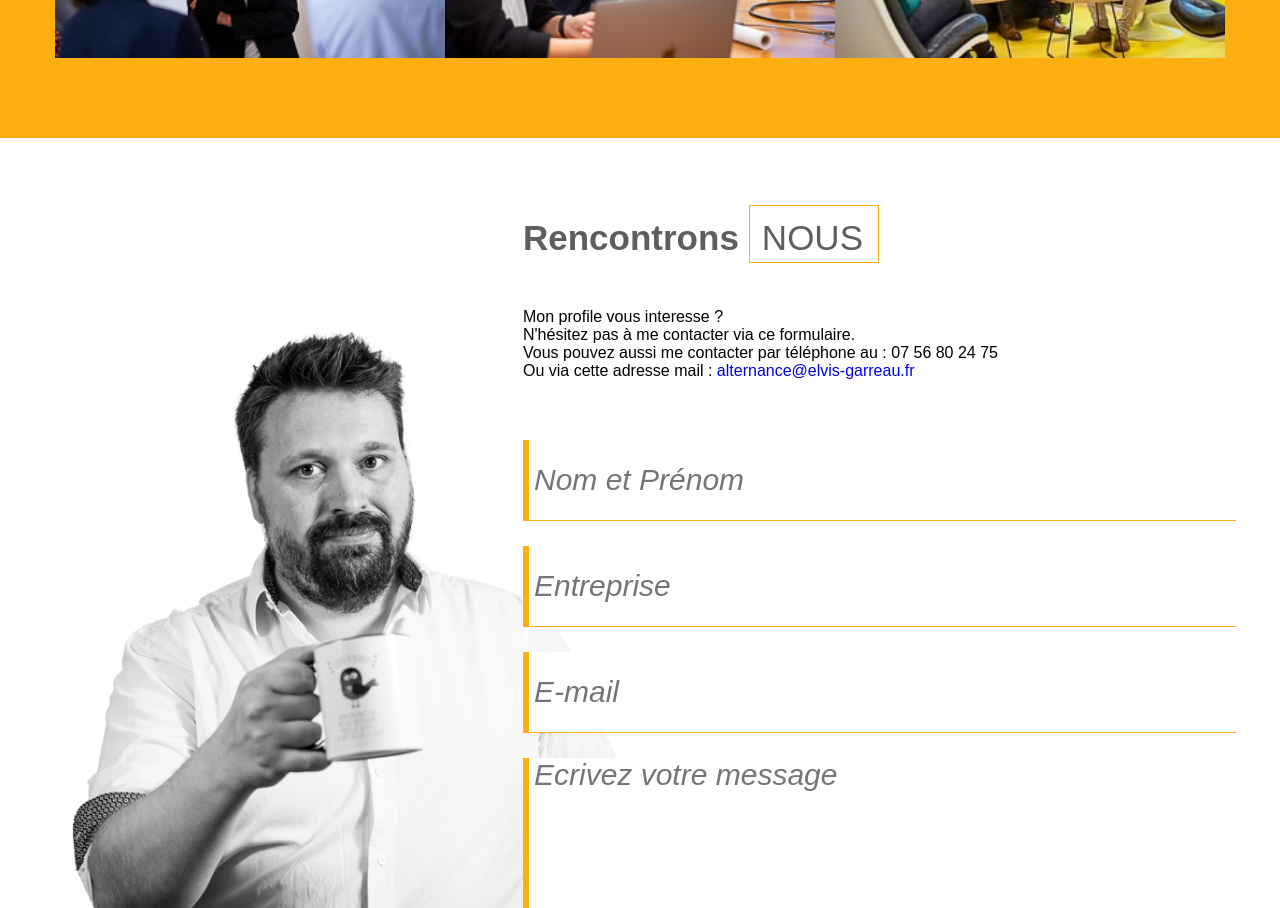
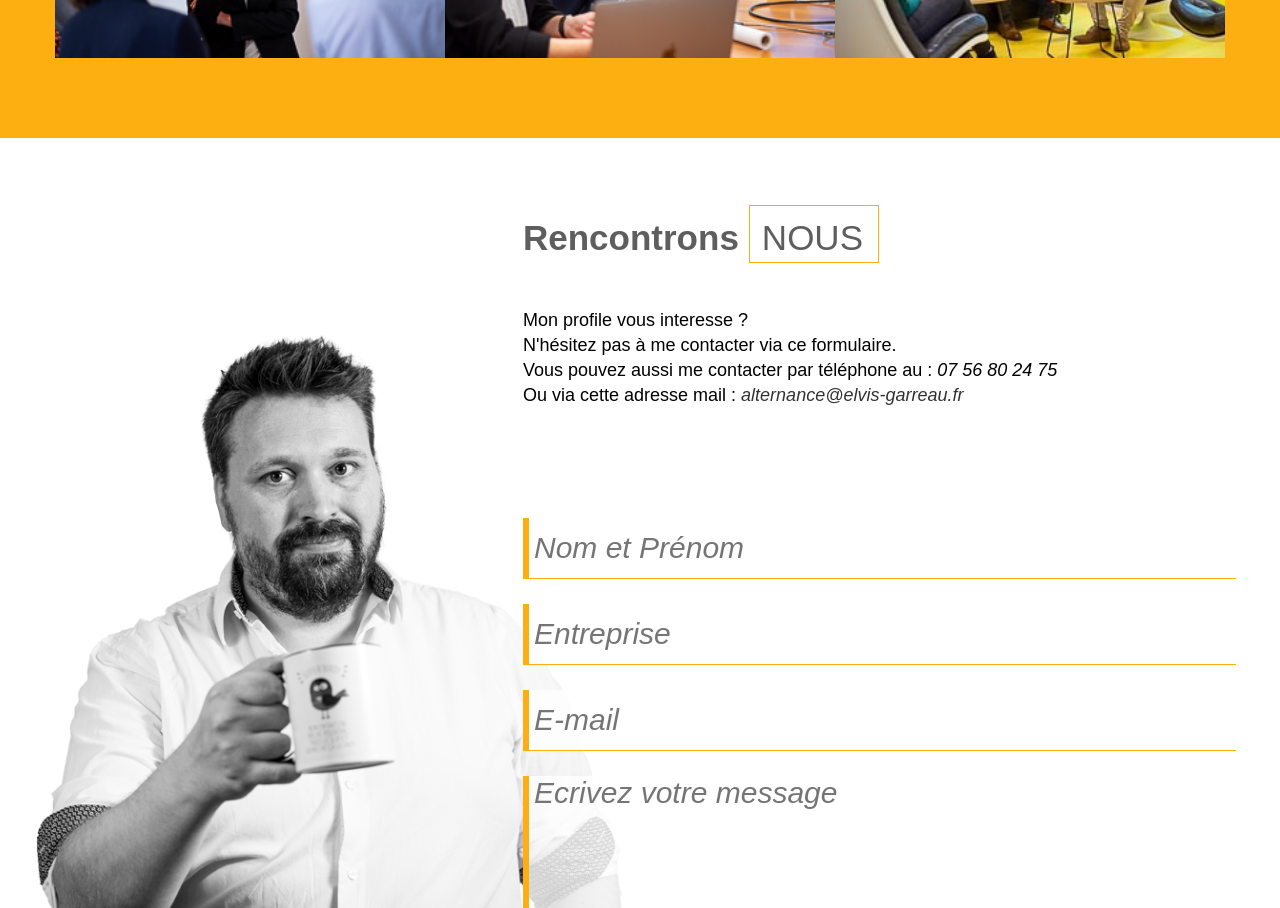
Before and after one commit to Elvis-yep/elvis-garreau.fr, a Vue app: page / in a window 1280 px wide. Shown: the part 3680-4588 px from the top of the page. Built offline with nearby package versions, Linux system fonts and the light colour scheme; a web font is replaced by a local one.

Commit message:
modification du formulaire de contact

```diff
--- a/src/components/Contact.vue
+++ b/src/components/Contact.vue
@@ -31,12 +31,12 @@ export default {
 }
 </script>
 
-<style>
+<style lang="scss">
 .back-contact {
     background-image: url("/images/moi-contact.png");
     background-repeat: no-repeat;
     background-size: auto 80%;
-    background-position: bottom 0 left 10%;
+    background-position: bottom 0 left 5%;
 }
 
 .col1-contact {
@@ -49,8 +49,37 @@ export default {
     order: 2;
 }
 
-.contact {
-    min-height: 600px;
+.contact p {
+    font-weight: 300;
+    font-size: 18px;
+    padding-bottom: 50px;
+    text-align: left;
+    line-height: 25px;
+    span {
+        font-weight: 500;
+        font-style: italic;
+    };
+    span a {
+        color: #333333;
+        font-weight: 500;
+        font-style: italic;
+    }
+}
+
+$breakpoint-1: 1170px;
+
+@media (max-width: $breakpoint-1) {
+    .back-contact{
+        background-size: auto 70%;
+    }
+
+    .col1-contact {
+        flex: 30%;
+    }
+
+    .col2-contact {
+        padding-right: 30px;
+    }
 }
 
 .formulaire {
@@ -74,24 +103,29 @@ textarea {
     margin-bottom: 5px;
     resize: none;
 	padding-left: 5px;
-	background: #ffffff;
+	background: rgba(255, 255, 255, 0.8);
     border-left: 6px solid #fdae10;
     border-bottom: 1px solid #fdae10;
     border-right: 0;
     border-top: 0;
-}
-
-textarea:focus {
-	outline: 0;
+    &:focus {
+        outline: 0;
+    };
+    &::placeholder {
+        font-size: 30px;
+        font-family: fira-sans, sans-serif;
+        font-weight: 500;
+        font-style: italic;
+    };
 }
 
 input {
 	width: 100%;
-	height: 80px;
+	height: 60px;
 	margin-top: 10px;
 	margin-bottom: 15px;
 	padding-left: 5px;
-	background: #ffffff;
+	background: rgba(255, 255, 255, 0.8);
     border-left: 6px solid #fdae10;
     border-bottom: 1px solid #fdae10;
     border-right: 0;
@@ -101,18 +135,9 @@ input {
     font-weight: 500;
     font-style: italic;
     color: #333333;
-}
-
-textarea::placeholder {
-    font-size: 30px;
-    font-family: fira-sans, sans-serif;
-    font-weight: 500;
-    font-style: italic;
-
-}
-
-input:focus {
-	outline: 0;
+    &:focus {
+        outline: 0;
+    };
 }
 
 .sendButton {
@@ -120,10 +145,17 @@ input:focus {
 	height: 30px;
 	background: #fdae10;
 	color: #ffffff;
-	border:1px solid #ffffff;
-}
-
-.sendButton:hover {
-	background: #f2a100;
+    border:1px solid #ffffff;
+    font-weight: 300;
+    padding: 0;
+    font-size: 20px;
+    font-style: normal;
+    line-height: 30px;
+    outline: 0;
+    border: 0;
+    &:hover {
+        background: #f2a100;
+        box-shadow: 1px 1px 5px rgba(0, 0, 0, 0.5);
+    };
 }
 </style>
--- a/src/components/MesCompetences.vue
+++ b/src/components/MesCompetences.vue
@@ -9,7 +9,7 @@
                     <h3 id="web-design">Web design</h3>
                     <p>Réalisation de maquettes de sites web responsives via les logiciels Adobe Photoshop et XD</p>
                     <h3 id="dev-front">développement front</h3>
-                    <p>Connaissance des langages HTML, CSS, PHP et JavaScript, je fais de l'intégration web.</p>
+                    <p>Connaissance des langages HTML, CSS, PHP et JavaScript, j'ai développé ce site avec Vue.js.</p>
                 </div>
                 <div class="col-comp-2">
                     <h3 id="photo">Photographie</h3>
```
